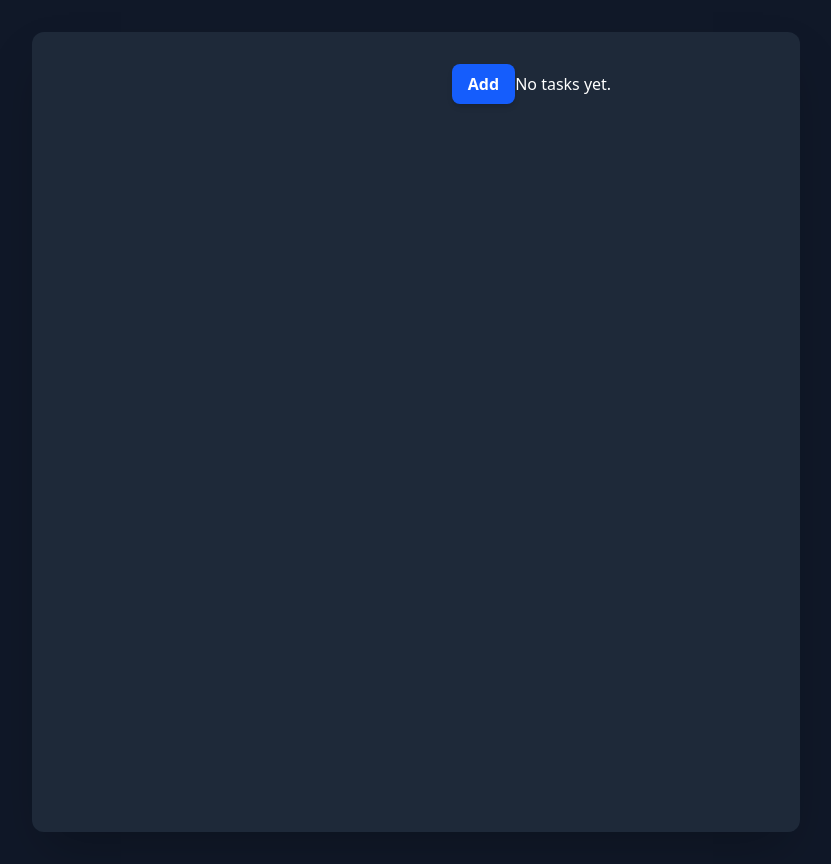
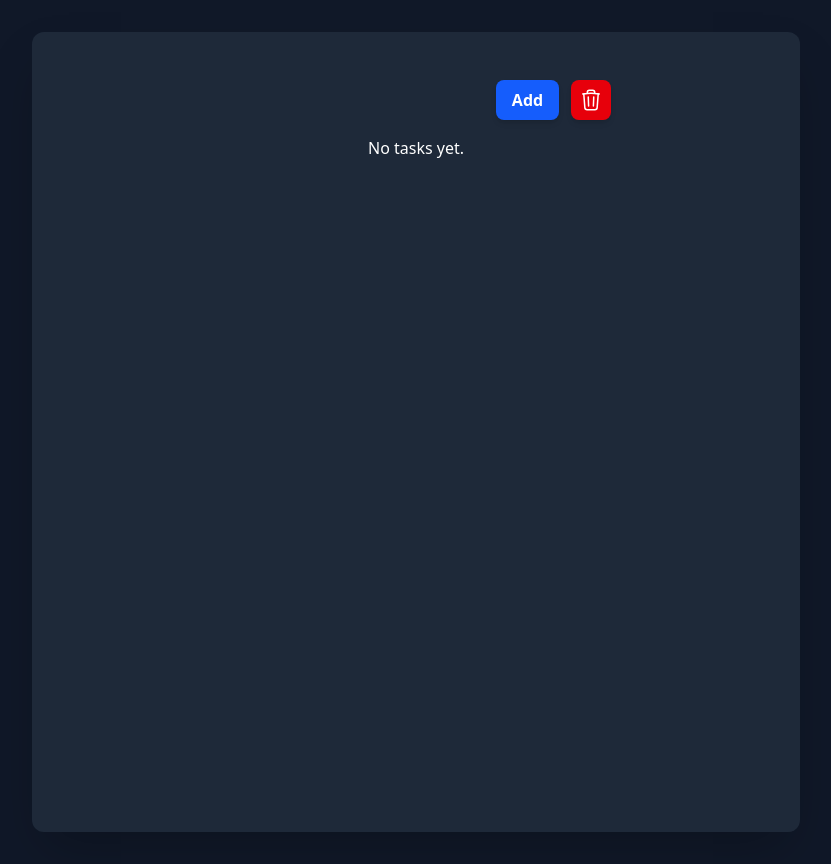
Before and after one commit to yunglleung1/mytodo, a React (Vite) app: page / in a window 1280 px wide. Shown: the whole page, without its empty margins (224-1055 px from the left). Built offline with nearby package versions, Linux system fonts and the light colour scheme.

Commit message:
Day 6: Created TrashButton to clear all items on click. Added wrapper for TextBox, AddButton & Trashbutton with flex row layout. Also flex layout for list items.

```diff
--- a/src/AddButton.jsx
+++ b/src/AddButton.jsx
@@ -10,7 +10,7 @@
     return(
         <>
            <button
-                className = "bg-blue-600 hover:bg-blue-700 text-white font-bold py-2 px-4 rounded-lg shadow-md transition duration-200"
+                className = "bg-blue-600 hover:bg-blue-700 hover:scale-105 text-white font-bold py-2 px-4 rounded-lg shadow-md transition duration-200"
                 onClick = {() => handleAdd()}
            >
                 {'Add'}
--- a/src/App.jsx
+++ b/src/App.jsx
@@ -1,7 +1,8 @@
 import { useState, useEffect } from 'react'
 import './App.css'
-import TextBox from './TextBox.jsx';
+import TextBox from './TextBox';
 import AddButton from './AddButton';
+import TrashButton from './TrashButton';
 import List from './List';
 
 const App = () => {
@@ -16,6 +17,7 @@
   return (
     <>
       <div className = "bg-gray-800 text-white p-8 rounded-xl shadow-2xl max-w-3xl mx-auto min-h-screen">
+        <div className = "flex items-center justify-center gap-3 w-full m-4">
           <TextBox
             text = {text}
             setText = {setText}
@@ -28,6 +30,10 @@
             setList = {setList}
           >
           </AddButton>
+          <TrashButton
+            setList = {setList}
+          />
+        </div>
         <List
           list = {list}
           setList = {setList}
--- a/src/List.jsx
+++ b/src/List.jsx
@@ -7,7 +7,7 @@
                     <ul>{list.map((item, idx) =>
                         <li
                             key = {idx}
-                            className = "bg-gray-700 shadow-md hover:bg-gray-600 py-3 px-4 mb-2 rounded-lg border border-gray-600 transition duration-150"
+                            className = "bg-gray-700 shadow-md hover:bg-gray-600 py-3 px-4 mb-2 rounded-lg border border-gray-600 transition duration-150 flex items-center justify-between gap-3 w-full"
                         >
                                 {`${item}`}
                                 <DeleteButton
--- /dev/null
+++ b/src/TrashButton.jsx
@@ -0,0 +1,29 @@
+
+const TrashButton = ({setList}) => {
+
+    const handleTrashOnClick = () => {
+        window.confirm("Clear all tasks? This cannot be undone.") ? setList([]) : false;
+    }
+
+    return(
+        <>
+        <svg
+            className = "bg-red-600 hover:bg-red-700 hover:scale-105 text-white font-bold py-2 px-2 rounded-lg shadow-md transition duration-200 size-10"
+            xmlns = "http://www.w3.org/2000/svg"
+            fill = "none"
+            viewBox = "0 0 24 24"
+            strokeWidth = {1.5}
+            stroke = "currentColor"
+            onClick = {handleTrashOnClick}
+
+        >
+            <path
+                strokeLinecap = "round"
+                strokeLinejoin = "round"
+                d = "m14.74 9-.346 9m-4.788 0L9.26 9m9.968-3.21c.342.052.682.107 1.022.166m-1.022-.165L18.16 19.673a2.25 2.25 0 0 1-2.244 2.077H8.084a2.25 2.25 0 0 1-2.244-2.077L4.772 5.79m14.456 0a48.108 48.108 0 0 0-3.478-.397m-12 .562c.34-.059.68-.114 1.022-.165m0 0a48.11 48.11 0 0 1 3.478-.397m7.5 0v-.916c0-1.18-.91-2.164-2.09-2.201a51.964 51.964 0 0 0-3.32 0c-1.18.037-2.09 1.022-2.09 2.201v.916m7.5 0a48.667 48.667 0 0 0-7.5 0" />
+        </svg>
+        </>
+    );
+}
+
+export default TrashButton;
```
Lines whose indentation alone changed are shown as unchanged.
